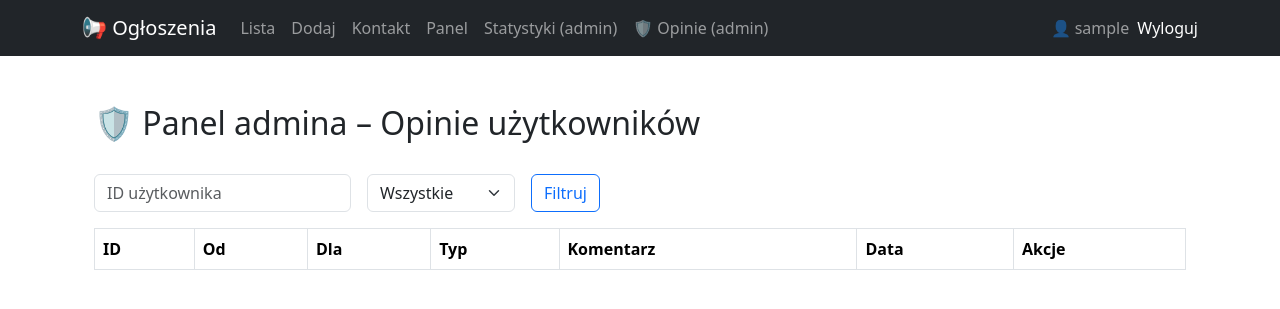
After one commit to pawelktk/django_ad_board, a Django app: page /admin-opinie/ in a window 1280 px wide. The commit adds this page. Shown: the top 309 px of the page. Run offline with Django 5.2, Linux system fonts and the light colour scheme; the visitor is signed in with stand-in values (Sample User, id 1); data comes from the database, SQL or seed files in the repository; lists and menus that the app fills with data are empty.

Commit message:
admin recommendation panel

```diff
--- /dev/null
+++ b/portal/templates/admin_recommendations.html
@@ -0,0 +1,57 @@
+{% extends 'base.html' %}
+{% block content %}
+<div class="container mt-5">
+  <h2>🛡️ Panel admina – Opinie użytkowników</h2>
+
+  <form method="get" class="row row-cols-lg-auto g-3 align-items-center my-3">
+    <div class="col">
+      <input type="number" name="user" class="form-control" placeholder="ID użytkownika" value="{{ request.GET.user }}">
+    </div>
+    <div class="col">
+      <select name="type" class="form-select">
+        <option value="">Wszystkie</option>
+        <option value="positive" {% if request.GET.type == 'positive' %}selected{% endif %}>Polecenia</option>
+        <option value="negative" {% if request.GET.type == 'negative' %}selected{% endif %}>Niepolecenia</option>
+      </select>
+    </div>
+    <div class="col">
+      <button type="submit" class="btn btn-outline-primary">Filtruj</button>
+    </div>
+  </form>
+
+  <table class="table table-striped table-bordered">
+    <thead>
+      <tr>
+        <th>ID</th>
+        <th>Od</th>
+        <th>Dla</th>
+        <th>Typ</th>
+        <th>Komentarz</th>
+        <th>Data</th>
+        <th>Akcje</th>
+      </tr>
+    </thead>
+    <tbody>
+      {% for rec in recommendations %}
+      <tr>
+        <td>{{ rec.id }}</td>
+        <td><a href="{% url 'user_profile' rec.from_user.id %}">{{ rec.from_user.username }}</a></td>
+        <td><a href="{% url 'user_profile' rec.to_user.id %}">{{ rec.to_user.username }}</a></td>
+        <td>
+          {% if rec.is_positive %}
+            <span class="text-success">Poleca</span>
+          {% else %}
+            <span class="text-danger">Nie poleca</span>
+          {% endif %}
+        </td>
+        <td>{{ rec.comment|default:"(brak)" }}</td>
+        <td>{{ rec.created_at|date:"Y-m-d H:i" }}</td>
+        <td>
+          <a href="{% url 'delete_recommendation' rec.id %}" class="btn btn-sm btn-danger" onclick="return confirm('Na pewno usunąć tę opinię?');">Usuń</a>
+        </td>
+      </tr>
+      {% endfor %}
+    </tbody>
+  </table>
+</div>
+{% endblock %}
--- a/portal/templates/base.html
+++ b/portal/templates/base.html
@@ -27,8 +27,16 @@
 		  </li>
 		{% endif %}
 		{% if user.is_staff %}
-		  <a class="nav-link" href="{% url 'admin_dashboard' %}">Admin Panel</a>
+			<li class="nav-item">
+		  <a class="nav-link" href="{% url 'admin_dashboard' %}">Statystyki (admin)</a>
+		  </li>
 		{% endif %}
+		{% if request.user.is_staff %}
+		  <li class="nav-item">
+			<a class="nav-link" href="{% url 'admin_recommendations' %}">🛡️ Opinie (admin)</a>
+		  </li>
+		{% endif %}
+
 
       </ul>
       <ul class="navbar-nav">
--- a/portal/urls.py
+++ b/portal/urls.py
@@ -18,6 +18,8 @@ urlpatterns = [
     path('admin-panel/', views.admin_dashboard, name='admin_dashboard'),
     path('uzytkownik/<int:user_id>/', views.user_profile, name='user_profile'),
     path('uzytkownik/<int:user_id>/dodaj-opinie/', views.add_recommendation, name='add_recommendation'),
+    path('admin-opinie/', views.admin_recommendations_panel, name='admin_recommendations'),
+	path('admin-opinie/usun/<int:rec_id>/', views.delete_recommendation, name='delete_recommendation'),
 ]
 
 from django.conf import settings
--- a/portal/views.py
+++ b/portal/views.py
@@ -13,6 +13,7 @@ from django.core.mail import send_mail
 from django.db.models import Count, Q
 from django.utils import timezone
 from django.contrib.admin.views.decorators import staff_member_required
+
 
 def ad_list(request):
     category_id = request.GET.get('category')
@@ -209,3 +210,28 @@ def add_recommendation(request, user_id):
             messages.error(request, "Już dodałeś opinię o tym użytkowniku.")
 
     return redirect('user_profile', user_id=user_id)
+
+@staff_member_required
+def admin_recommendations_panel(request):
+    recs = UserRecommendation.objects.select_related('from_user', 'to_user').order_by('-created_at')
+
+    # Filtrowanie
+    user_id = request.GET.get('user')
+    opinion_type = request.GET.get('type')
+    if user_id:
+        recs = recs.filter(to_user__id=user_id)
+    if opinion_type == 'positive':
+        recs = recs.filter(is_positive=True)
+    elif opinion_type == 'negative':
+        recs = recs.filter(is_positive=False)
+
+    return render(request, 'admin_recommendations.html', {
+        'recommendations': recs
+    })
+
+@staff_member_required
+def delete_recommendation(request, rec_id):
+    rec = get_object_or_404(UserRecommendation, id=rec_id)
+    rec.delete()
+    messages.success(request, "Opinia została usunięta.")
+    return redirect('admin_recommendations')
```
